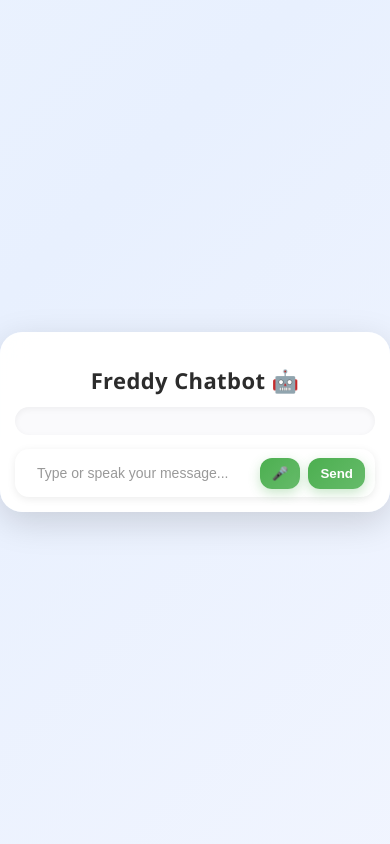
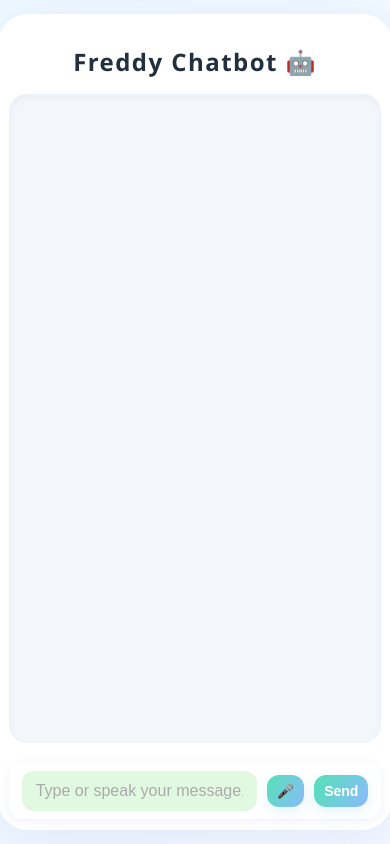
Before and after one commit to hetsuhzd1606-alt/HET-AI-ALA-3-CHAT-BOT-, a Flask app: page / in a window 390 px wide. Run offline with Flask 3, Linux system fonts and the light colour scheme.

Commit message:
Update style.css

```diff
--- a/static/style.css
+++ b/static/style.css
@@ -1,175 +1,228 @@
-/* 🌈 --- General Layout --- */
+/* 🌤️ --- Modern Layout & Gradient --- */
 body {
-  font-family: 'Poppins', 'Segoe UI', sans-serif;
-  background: linear-gradient(135deg, #F3F9FF, #E8F0FE, #F9F9FF);
+  font-family: 'Poppins', 'Segoe UI', Arial, sans-serif;
+  background: linear-gradient(120deg, #e3f6ff 0%, #f9f9ff 100%);
   background-size: 300% 300%;
-  animation: gradientShift 12s ease infinite;
+  animation: gradientShift 16s ease-in-out infinite;
+  min-height: 100vh;
+  margin: 0;
   display: flex;
   justify-content: center;
   align-items: center;
-  height: 100vh;
-  margin: 0;
 }
 
-/* 💫 --- Gradient Animation --- */
+/* ✨ --- Gradient Animation --- */
 @keyframes gradientShift {
-  0% { background-position: 0% 50%; }
-  50% { background-position: 100% 50%; }
-  100% { background-position: 0% 50%; }
+  0% { background-position: 10% 40%; }
+  50% { background-position: 90% 60%; }
+  100% { background-position: 10% 40%; }
 }
 
-/* 🗨️ --- Chat Container --- */
+/* 🫱 --- Chat Container --- */
 .chat-container {
   background: rgba(255, 255, 255, 0.96);
-  border-radius: 22px;
-  box-shadow: 0 10px 35px rgba(0, 0, 0, 0.15);
-  width: 90%;
-  max-width: 430px;
-  max-height: 85vh;
+  border-radius: 30px;
+  box-shadow: 0 12px 50px rgba(80, 120, 200, 0.11);
+  width: 92%;
+  max-width: 440px;
+  height: 88vh;
   display: flex;
   flex-direction: column;
-  padding: 18px;
-  backdrop-filter: blur(12px);
-  transition: all 0.3s ease;
+  padding: 22px;
+  backdrop-filter: blur(14px);
+  transition: box-shadow 0.3s, transform 0.18s;
+  gap: 8px;
 }
 
 .chat-container:hover {
-  transform: scale(1.015);
+  box-shadow: 0 17px 56px rgba(80,120,200,0.17);
+  transform: scale(1.02);
 }
 
-/* ✨ --- Title --- */
+/* 💎 --- Title --- */
 h2 {
   text-align: center;
-  margin-bottom: 12px;
-  color: #2C2C2C;
-  font-weight: 600;
-  letter-spacing: 0.4px;
-  font-size: 22px;
+  margin-bottom: 8px;
+  color: #222f3e;
+  font-weight: 700;
+  font-size: 24px;
+  letter-spacing: 0.06em;
+  user-select: none;
 }
 
 /* 💬 --- Chat Box --- */
 #chat-box {
   flex-grow: 1;
-  border-radius: 14px;
-  padding: 14px;
+  border-radius: 18px;
+  padding: 20px 14px 16px 14px;
   overflow-y: auto;
-  margin-bottom: 14px;
-  background: #FAFAFC;
-  box-shadow: inset 0px 2px 6px rgba(0,0,0,0.05);
+  margin-bottom: 12px;
+  background: #f3f6fb;
+  box-shadow: inset 0px 3px 7px rgba(70,110,150,0.06);
   scroll-behavior: smooth;
+  font-size: 16px;
 }
 
-/* 🧍‍♂️ --- User Message --- */
+/* 🧑 --- User Message --- */
 .user {
   text-align: right;
   margin: 10px 0;
-  animation: fadeIn 0.3s ease;
+  display: flex;
+  flex-direction: row-reverse;
+  align-items: flex-end;
+  animation: fadeIn 0.28s ease;
+}
+
+.user-avatar {
+  width: 28px;
+  height: 28px;
+  margin-left: 10px;
+  border-radius: 50%;
+  background: linear-gradient(135deg, #6ee7b7, #3cb371);
+  display: inline-block;
 }
 
 .user span {
-  background: linear-gradient(135deg, #4CAF50, #3CB371);
+  background: linear-gradient(115deg, #53e2b5 0%, #43cb73 100%);
   color: #fff;
-  padding: 10px 14px;
-  border-radius: 18px 18px 0 18px;
+  padding: 12px 18px;
+  border-radius: 20px 20px 6px 20px;
   display: inline-block;
-  box-shadow: 0 4px 10px rgba(76, 175, 80, 0.15);
-  max-width: 75%;
+  box-shadow: 0 6px 20px rgba(67,203,115,0.13);
+  max-width: 80%;
   word-wrap: break-word;
-  font-size: 15px;
+  font-size: 15.5px;
+  transition: background 0.18s;
+}
+
+.user span:hover {
+  background: linear-gradient(135deg,#43cb73,#53e2b5);
 }
 
 /* 🤖 --- Bot Message --- */
 .bot {
   text-align: left;
   margin: 10px 0;
+  display: flex;
+  flex-direction: row;
+  align-items: flex-end;
   animation: fadeIn 0.3s ease;
+}
+.bot-avatar {
+  width: 28px;
+  height: 28px;
+  margin-right: 10px;
+  border-radius: 50%;
+  background: linear-gradient(135deg, #8bbafc, #e1eafd);
+  display: inline-block;
 }
 
 .bot span {
-  background: linear-gradient(135deg, #E6E9F0, #F7F8FA);
-  color: #333;
-  padding: 10px 14px;
-  border-radius: 18px 18px 18px 0;
+  background: linear-gradient(110deg, #e1eafd 0%, #dbf4ff 100%);
+  color: #333a;
+  padding: 11px 16px;
+  border-radius: 20px 20px 20px 6px;
   display: inline-block;
-  box-shadow: 0 4px 10px rgba(0, 0, 0, 0.07);
-  max-width: 75%;
+  box-shadow: 0 6px 20px rgba(139,186,252,0.08);
+  max-width: 80%;
   word-wrap: break-word;
-  font-size: 15px;
+  font-size: 15.5px;
+  transition: background 0.18s;
+}
+
+.bot span:hover {
+  background: linear-gradient(135deg,#dbf4ff,#8bbafc);
 }
 
 /* 👣 --- Fade-in Animation --- */
 @keyframes fadeIn {
-  from { opacity: 0; transform: translateY(8px); }
-  to { opacity: 1; transform: translateY(0); }
+  from { opacity: 0; transform: translateY(15px);}
+  to   { opacity: 1; transform: none; }
 }
 
 /* ✍️ --- Input Area --- */
 .input-area {
   display: flex;
   align-items: center;
-  gap: 8px;
+  gap: 10px;
   background: #fff;
   border-radius: 14px;
-  padding: 6px 10px;
-  box-shadow: 0 2px 8px rgba(0,0,0,0.08);
+  padding: 8px 13px;
+  box-shadow: 0 2px 10px rgba(100,120,140,0.10);
 }
 
 #user-input {
   flex-grow: 1;
-  padding: 10px 12px;
+  padding: 11px 14px;
   border: none;
-  border-radius: 10px;
+  border-radius: 12px;
   outline: none;
-  font-size: 15px;
-  color: #333;
-  background: transparent;
+  font-size: 16px;
+  color: #222;
+  background: #f3f6fb;
+  transition: background 0.16s;
+}
+
+#user-input:focus {
+  background: #e2f9e1;
 }
 
 #user-input::placeholder {
-  color: #999;
+  color: #aaa;
 }
 
 /* 🚀 --- Send Button --- */
 button {
-  padding: 10px 14px;
+  padding: 12px 16px;
   border: none;
   border-radius: 12px;
-  background: linear-gradient(135deg, #4CAF50, #66BB6A);
+  background: linear-gradient(120deg, #53e2b5 0%, #8bbafc 100%);
   color: white;
   cursor: pointer;
   font-weight: 600;
-  transition: all 0.3s ease;
-  box-shadow: 0px 4px 12px rgba(76, 175, 80, 0.3);
+  font-size: 16px;
+  box-shadow: 0px 4px 14px rgba(80, 175, 210, 0.15);
+  transition: background 0.18s, transform 0.11s;
 }
 
-button:hover {
-  background: linear-gradient(135deg, #43A047, #57B66A);
-  transform: translateY(-1px);
+button:active, button:hover {
+  background: linear-gradient(120deg, #43cb73 0%, #53e2b5 100%);
+  transform: scale(1.06);
 }
 
 /* 🧭 --- Scrollbar Styling --- */
 #chat-box::-webkit-scrollbar {
   width: 6px;
 }
-
 #chat-box::-webkit-scrollbar-thumb {
-  background: linear-gradient(135deg, #74ABE2, #5563DE);
+  background: linear-gradient(135deg, #74abe2, #53e2b5);
   border-radius: 3px;
 }
 
+/* Helper: Avatars (Optional) */
+.user-avatar, .bot-avatar {
+  box-shadow: 0 1px 6px rgba(130,180,230,0.15);
+}
+
 /* 📱 --- Responsive --- */
-@media screen and (max-width: 480px) {
+@media screen and (max-width: 520px) {
   .chat-container {
-    width: 94%;
-    padding: 15px;
-    max-height: 90vh;
+    width: 96%;
+    padding: 11px;
+    height: 94vh;
+    max-width: 100vw;
   }
 
-  #user-input {
+  #chat-box {
+    padding: 10px 3px 8px 3px;
+    font-size: 15px;
+  }
+  .user span, .bot span {
     font-size: 14px;
-  }
-
-  button {
     padding: 8px 12px;
   }
+  button {
+    font-size: 14px;
+    padding: 8px 10px;
+  }
 }
```
